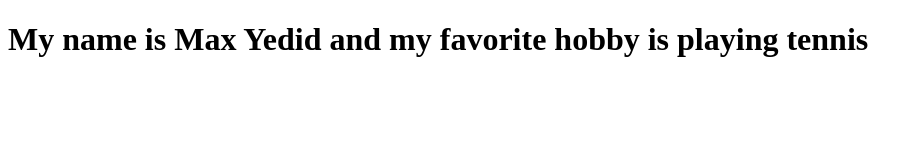
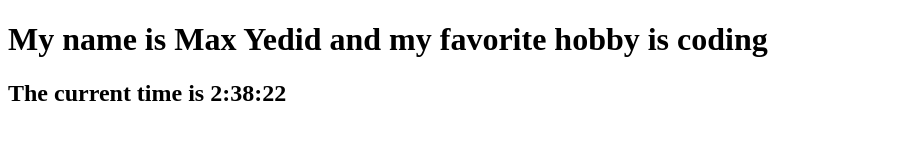
Before and after one commit to maxyedid/yedid_max_ttp_static, a plain HTML site: page index.html in a window 1280 px wide. Shown: the whole page, without its empty margins (0-923 px from the left). Drawn offline with Linux system fonts and the light colour scheme.

Commit message:
Update index.html

```diff
--- a/index.html
+++ b/index.html
@@ -1,8 +1,17 @@
 <!doctype html>
    <html>
-     <head>
-      <head>
-      <body>
-        <h1>My name is Max Yedid and my favorite hobby is playing tennis<h1>
-      <body>
-   <html>
+      <body onload = displayTime();>
+        <h1>My name is Max Yedid and my favorite hobby is coding</h1>
+            <h2 id="time"></h2>
+            <script>
+                function displayTime() {
+                    var date = new Date();
+                    var minute = date.getMinutes() < 10 ? '0' + date.getMinutes() : date.getMinutes();
+                    var second = date.getSeconds() < 10 ? '0' + date.getSeconds() : date.getSeconds();
+                    time = date.getHours() % 12 + ":" + minute + ":" + second;
+                    document.getElementById("time").innerHTML = "The current time is " + time;
+                    setTimeout('displayTime()', 1000);
+                }
+                </script>
+      </body>
+   </html>
```
